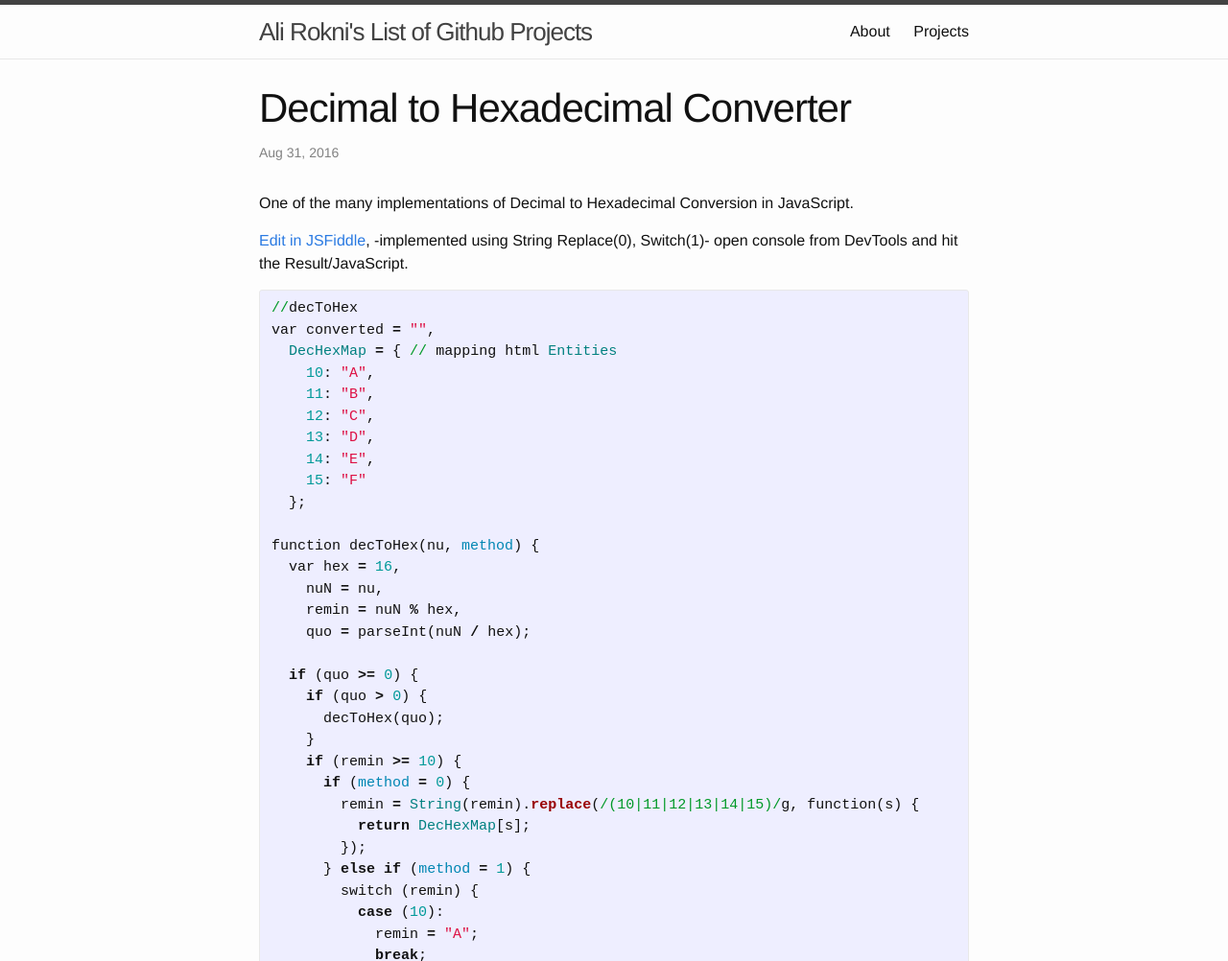
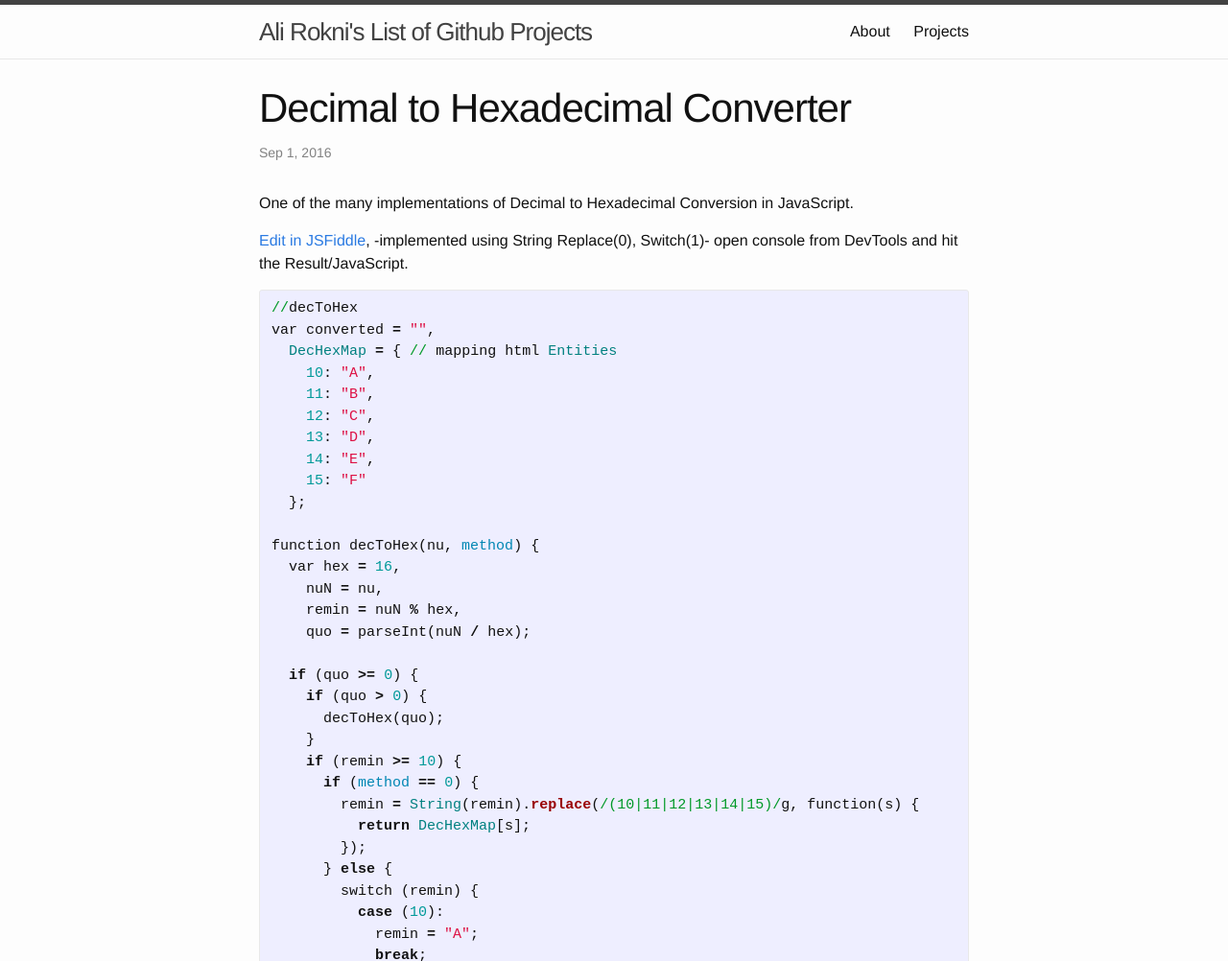
Before and after one commit to alirokni/alirokni.github.io, a Jekyll site: the page built from _posts/2016-08-31-Decimal-to-Hexadecimal-Converter.markdown, in a window 1280 px wide. Shown: the top 1002 px of the page at 96% size. Built offline with Jekyll 4.4.1, drawn with Linux system fonts in a browser that asks for light colours.

Commit message:
Update and rename 2016-08-30-Decimal-to-Hexadecimal-Converter.markdown to 2016-08-31-Decimal-to-Hexadecimal-Converter.markdown

```diff
--- a/_posts/2016-08-30-Decimal-to-Hexadecimal-Converter.markdown
+++ b/_posts/2016-08-31-Decimal-to-Hexadecimal-Converter.markdown
@@ -33,11 +33,11 @@ function decToHex(nu, method) {
       decToHex(quo);
     }
     if (remin >= 10) {
-      if (method = 0) {
+      if (method == 0) {
         remin = String(remin).replace(/(10|11|12|13|14|15)/g, function(s) {
           return DecHexMap[s];
         });
-      } else if (method = 1) {
+      } else {
         switch (remin) {
           case (10):
             remin = "A";
```
Also changed, not shown: other parts of _posts/2016-08-31-Decimal-to-Hexadecimal-Converter.markdown (+1 -1 lines).
